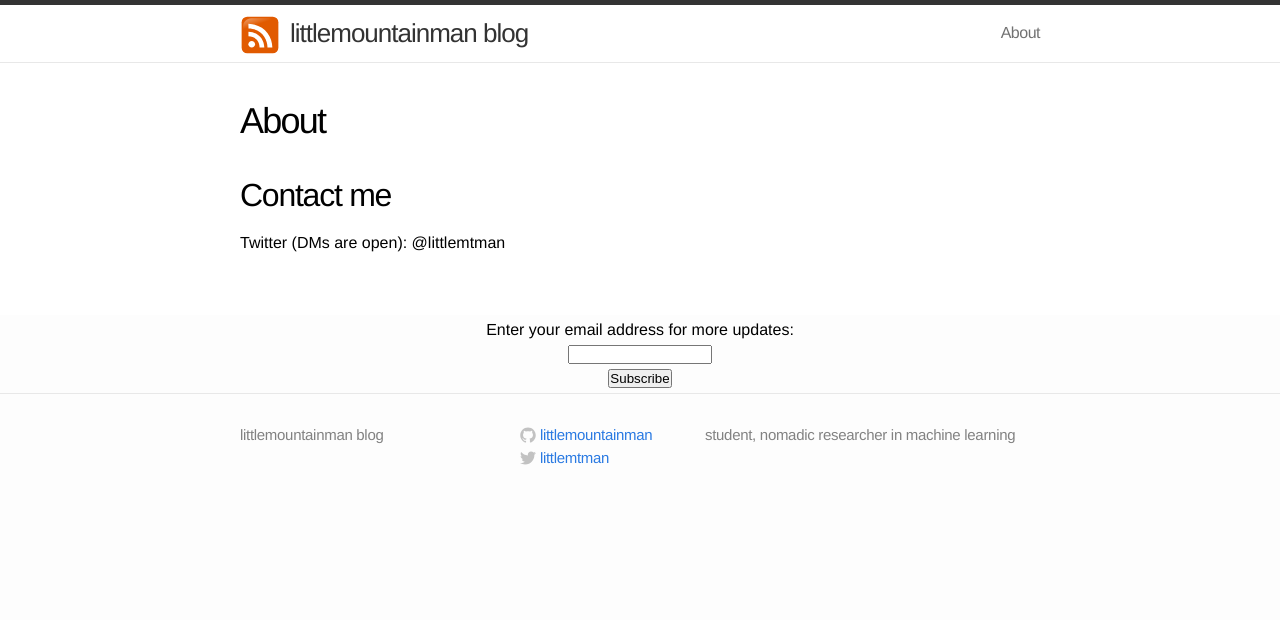
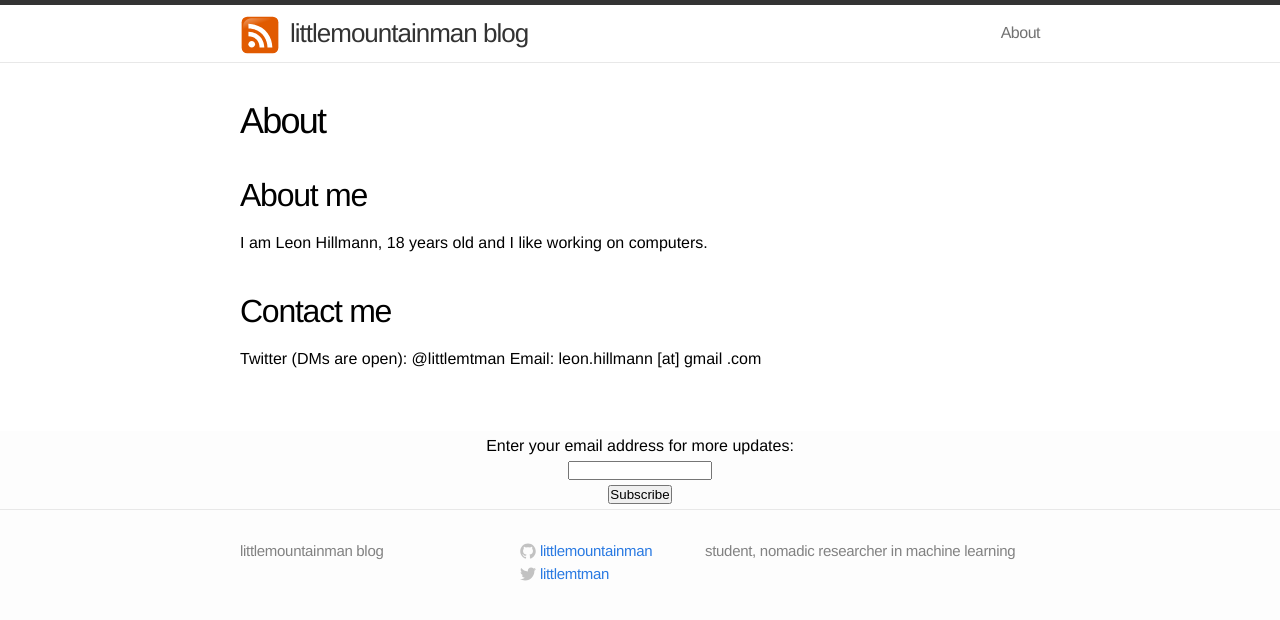
Before and after one commit to littlemountainman/littlemountainman.github.io, a Jekyll site: the page built from about.md, in a window 1280 px wide. Shown: the top 620 px of the page. Built offline with Jekyll 4.4.1, drawn with Linux system fonts in a browser that asks for light colours.

Commit message:
Update about.md

```diff
--- a/about.md
+++ b/about.md
@@ -3,9 +3,12 @@ layout: page
 title: About
 permalink: /about/
 ---
+## About me
 
+I am Leon Hillmann, 18 years old and I like working on computers.
 
 ## Contact me
 
 
 Twitter (DMs are open): @littlemtman
+Email: leon.hillmann [at] gmail .com
```
